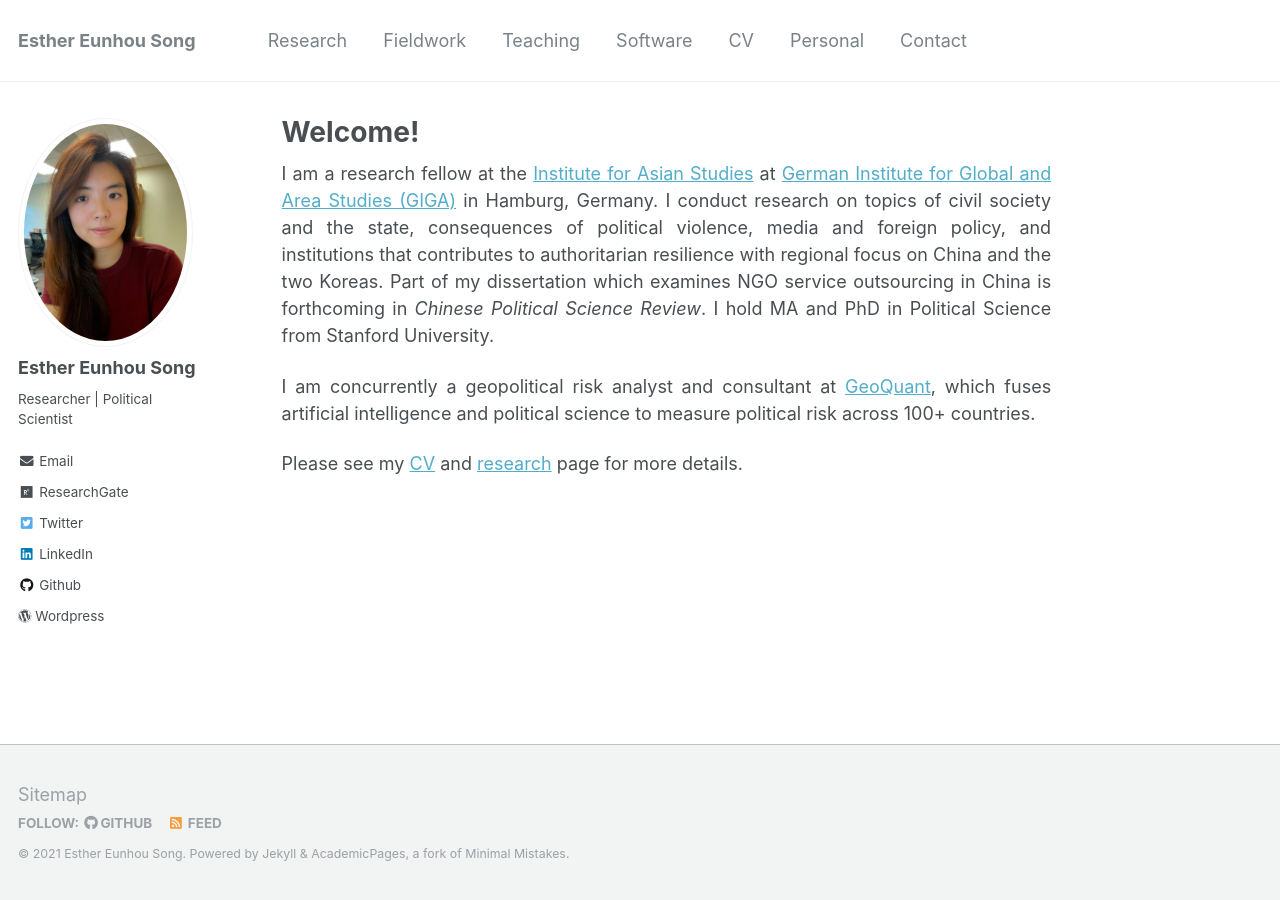
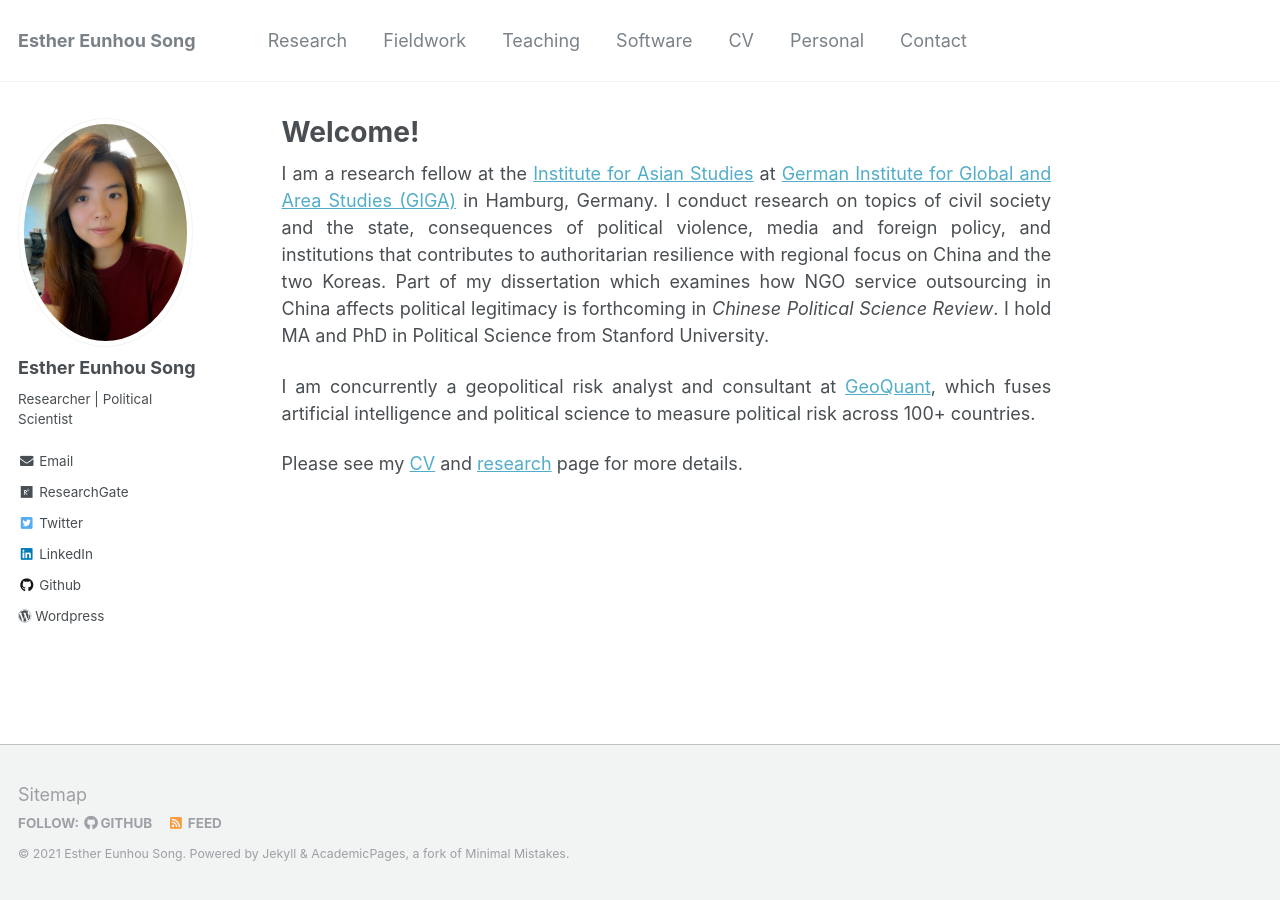
Before and after one commit to ehsong/ehsong.github.io, a Jekyll site: the page built from _pages/about.md, in a window 1280 px wide. Built offline with Jekyll 4.4.1, drawn with Linux system fonts in a browser that asks for light colours.

Commit message:
Update about.md

```diff
--- a/_pages/about.md
+++ b/_pages/about.md
@@ -7,7 +7,7 @@
   - /about/
   - /about.html
 ---
-I am a research fellow at the [Institute for Asian Studies](https://www.giga-hamburg.de/en/institutes/giga-institute-for-asian-studies/) at [German Institute for Global and Area Studies (GIGA)](https://www.giga-hamburg.de/en/) in Hamburg, Germany. I conduct research on topics of civil society and the state, consequences of political violence, media and foreign policy, and institutions that contributes to authoritarian resilience with regional focus on China and the two Koreas. Part of my dissertation which examines NGO service outsourcing in China is forthcoming in *Chinese Political Science Review*. I hold MA and PhD in Political Science from Stanford University.
+I am a research fellow at the [Institute for Asian Studies](https://www.giga-hamburg.de/en/institutes/giga-institute-for-asian-studies/) at [German Institute for Global and Area Studies (GIGA)](https://www.giga-hamburg.de/en/) in Hamburg, Germany. I conduct research on topics of civil society and the state, consequences of political violence, media and foreign policy, and institutions that contributes to authoritarian resilience with regional focus on China and the two Koreas. Part of my dissertation which examines how NGO service outsourcing in China affects political legitimacy is forthcoming in *Chinese Political Science Review*. I hold MA and PhD in Political Science from Stanford University.
 
 I am concurrently a geopolitical risk analyst and consultant at [GeoQuant](https://geoquant.com/), which fuses artificial intelligence and political science to measure political risk across 100+ countries.
 
```
